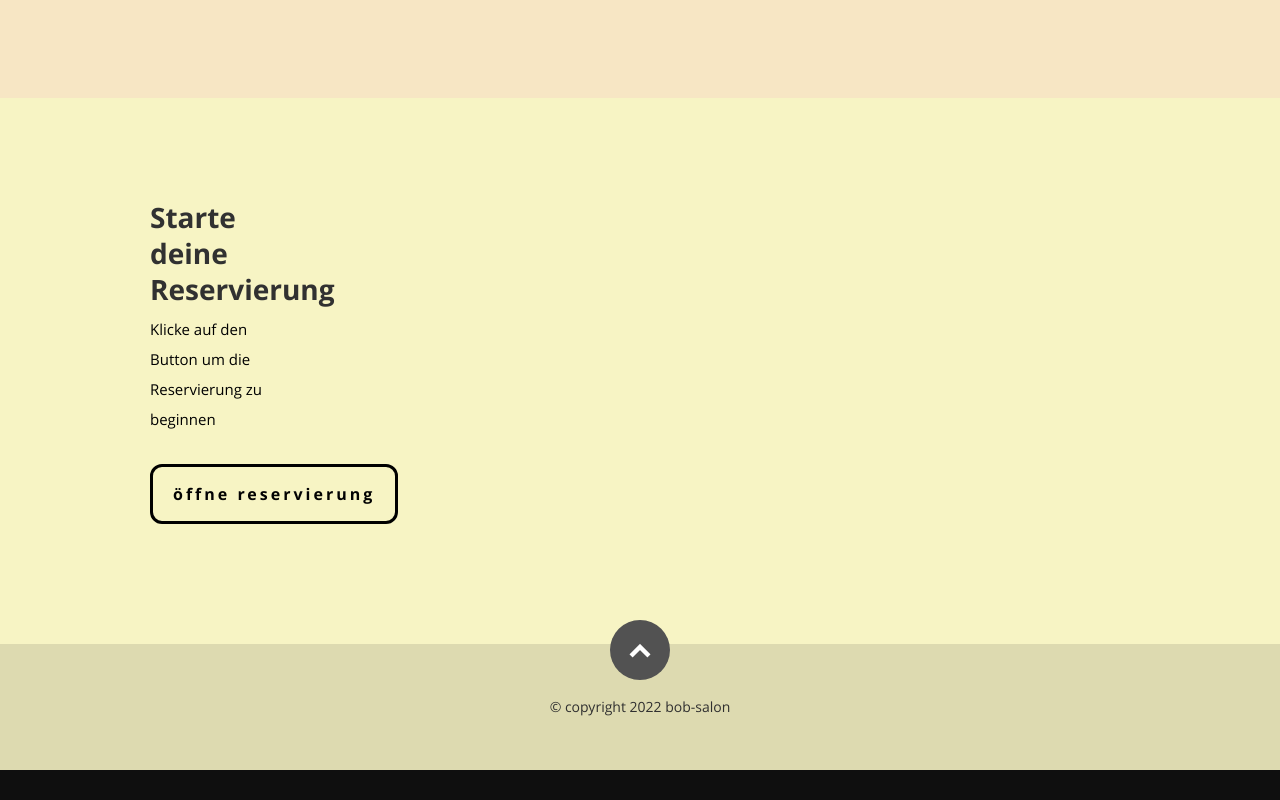
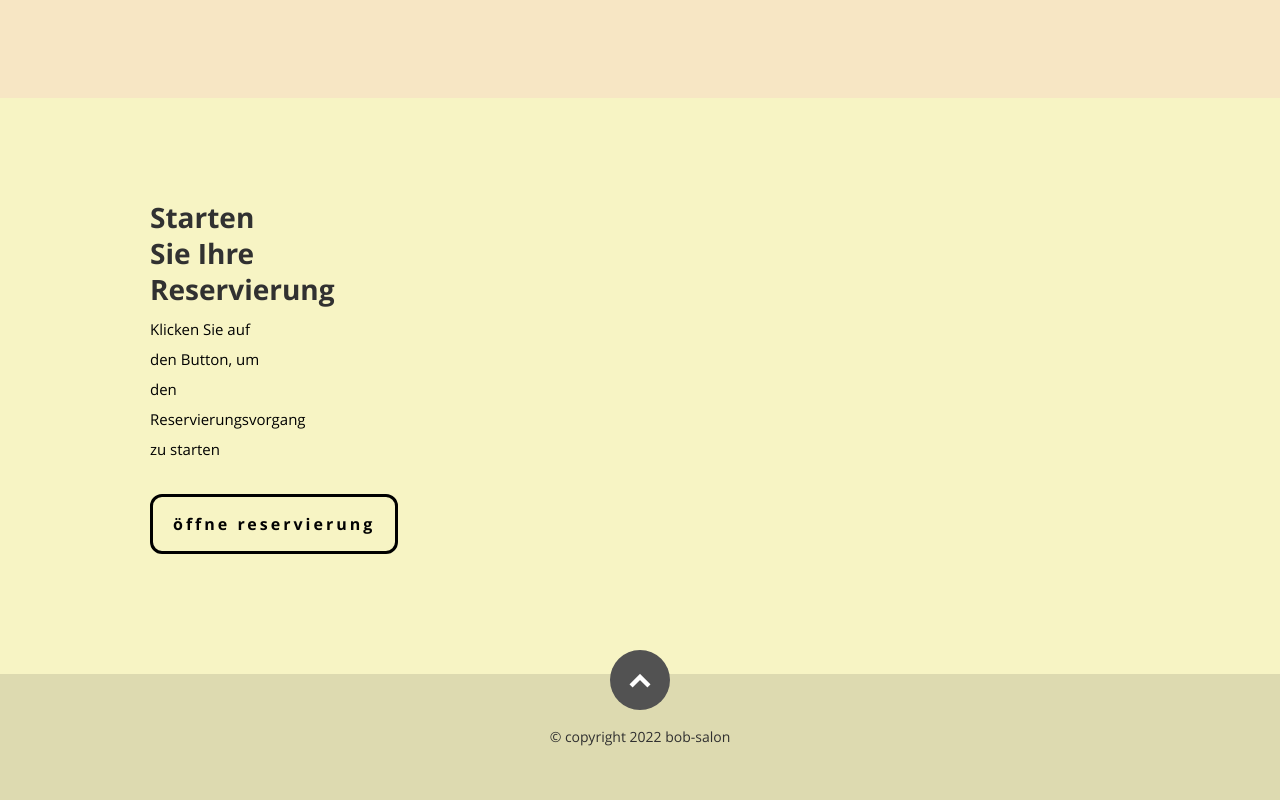
Before and after one commit to AbdullahKaratas/bob-salon-landing-page, a React (Create React App) app: page / in a window 1280 px wide. Shown: the part 4033-4833 px from the top of the page. Before the commit the page ends 4803 px from the top, so only its background shows below. Built offline with nearby package versions, Linux system fonts and the light colour scheme.

Commit message:
change text in reservation

```diff
--- a/src/Components/Reservation.js
+++ b/src/Components/Reservation.js
@@ -99,10 +99,10 @@ class Reservation extends Component {
         <Fade bottom duration={1000}>
           <div className="row">
             <div className="two columns header-col">
-              <h2>Starte deine Reservierung</h2>
+              <h2>Starten Sie Ihre Reservierung</h2>
               <p className="address">
                 <span>
-                  Klicke auf den Button um die Reservierung zu beginnen
+                  Klicken Sie auf den Button, um den Reservierungsvorgang zu starten
                 </span>
                 <br />
               </p>
@@ -138,7 +138,7 @@ class Reservation extends Component {
                 ></iframe>
               </DialogContent>
               <DialogActions>
-                <button onClick={this.handleDialogClose}>Abbrechen</button>
+                <button onClick={this.handleDialogClose}>Beenden</button>
               </DialogActions>
             </Dialog>
           </div>
```
